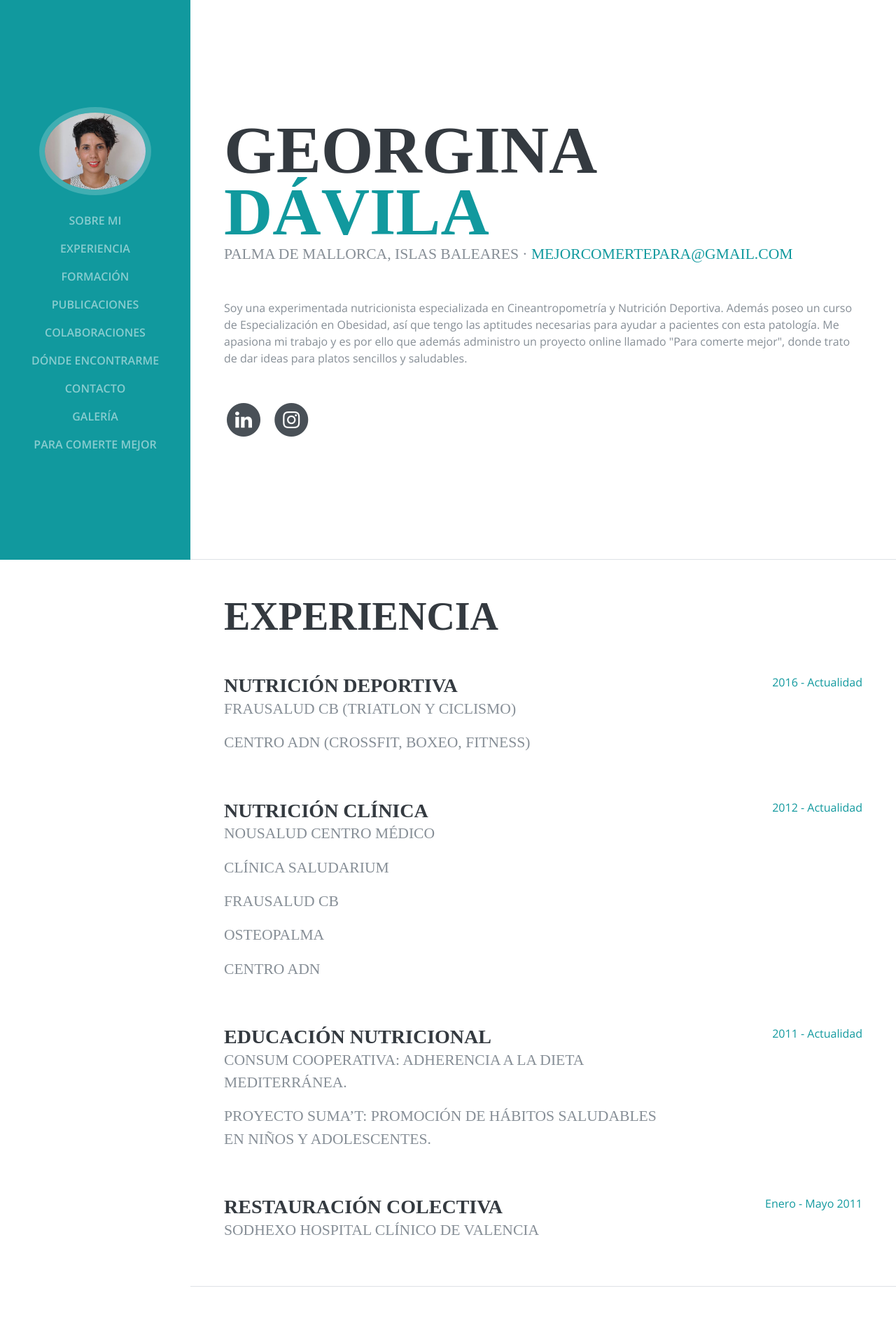
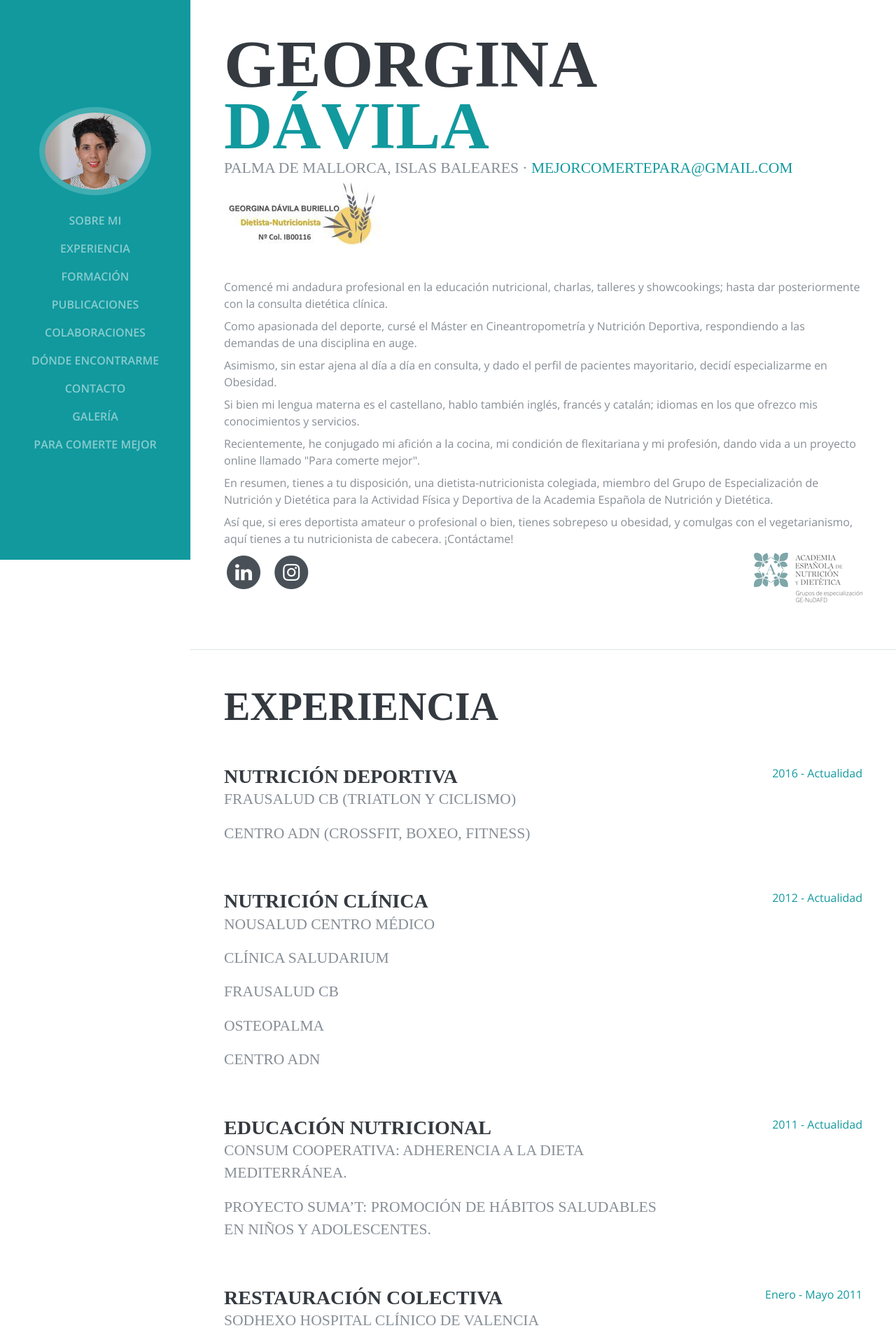
Before and after one commit to Cortocircuito/georgina-mysite, a Django app: page / in a window 1280 px wide. Shown: the top 1898 px of the page at 70% size. Run offline with Django 3.2, Linux system fonts and the light colour scheme; some libraries are stand-ins or nearby versions; some web fonts are replaced.

Commit message:
Agrego colegiación y cambio texto sobre mi

```diff
--- a/myprofile/templates/myprofile/index.html
+++ b/myprofile/templates/myprofile/index.html
@@ -1,4 +1,6 @@
 {% extends 'myprofile/base.html' %}
+
+{% load staticfiles %}
 
 {% block title %}Georgina Dávila - Nutricionista{% endblock %}
 
@@ -6,18 +8,50 @@
 <section class="resume-section p-3 p-lg-5 d-flex d-column" id="sobre">
   <div class="my-auto">
     <h1 class="mb-0">Georgina <span class="text-primary">Dávila</span></h1>
-
-          <div class="subheading mb-5">
+    <div class="subheading mb-1">
       Palma de Mallorca, Islas Baleares ·
       <a href="mailto:mejorcomertepara@gmail.com">mejorcomertepara@gmail.com</a>
     </div>
-          <p class="mb-5">
-            Soy una experimentada nutricionista especializada en Cineantropometría y
-            Nutrición Deportiva. Además poseo un curso de Especialización en Obesidad,
-            así que tengo las aptitudes necesarias para ayudar a pacientes con esta patología.
-            Me apasiona mi trabajo y es por ello que además administro un proyecto online llamado
-            "Para comerte mejor", donde trato de dar ideas para platos sencillos y saludables.
+
+    <img src="{% static 'img/IB000116_GEORGINA DÁVILA BURRIELLO_I.jpg' %}"
+         class="rounded d-block mb-5"
+         alt="Número de colegiada IB000116"/>
+
+    <p class="mb-2">
+      Comencé mi andadura profesional en la educación nutricional, charlas, talleres y
+      showcookings; hasta dar posteriormente con la consulta dietética clínica.
     </p>
+    <p class="mb-2">
+      Como apasionada del deporte, cursé el Máster en Cineantropometría y
+      Nutrición Deportiva, respondiendo a las demandas de una disciplina en auge.
+    </p>
+    <p class="mb-2">
+      Asimismo, sin estar ajena al día a día en consulta, y dado el perfil de pacientes
+      mayoritario, decidí especializarme en Obesidad.
+    </p>
+    <p class="mb-2">
+      Si bien mi lengua materna es el castellano, hablo también inglés, francés y catalán;
+      idiomas en los que ofrezco mis conocimientos y servicios.
+    </p>
+    <p class="mb-2">
+      Recientemente, he conjugado mi afición a la cocina, mi condición de flexitariana y
+      mi profesión, dando vida a un proyecto online llamado "Para comerte mejor".
+    </p>
+    <p class="mb-2">
+      En resumen, tienes a tu disposición, una dietista-nutricionista colegiada, miembro del
+      Grupo de Especialización de Nutrición y Dietética para la Actividad Física y
+      Deportiva de la Academia Española de Nutrición y Dietética.
+    </p>
+    <p class="mb-2">
+      Así que, si eres deportista amateur o profesional o bien, tienes sobrepeso u
+      obesidad, y comulgas con el vegetarianismo, aquí tienes a tu nutricionista de cabecera.
+      ¡Contáctame!
+    </p>
+
+    <img src="{% static 'img/genudafd.png' %}"
+         class="rounded d-block float-right"
+         alt="Academia Española de Nutrición y Dietética">
+
     <ul class="list-inline list-social-icons mb-0">
       <li class="list-inline-item">
         <a href="https://es.linkedin.com/in/georgina-d%C3%A1vila-buriello-59b85064">
@@ -202,8 +236,6 @@ Nutrición y Salud (ICNS)</h3>
         A domicilio
       </li>
     </ul>
-
-          </ul>
   </div>
 </section>
 
```
Also changed, not shown: myprofile/static/img/IB000116_GEORGINA DÁVILA BURRIELLO_I.jpg (added), myprofile/static/img/genudafd.png (added). Lines whose indentation alone changed are shown as unchanged.
